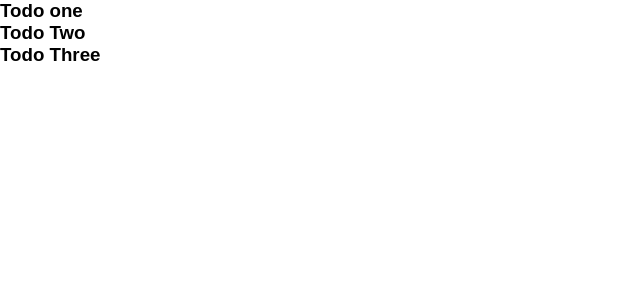
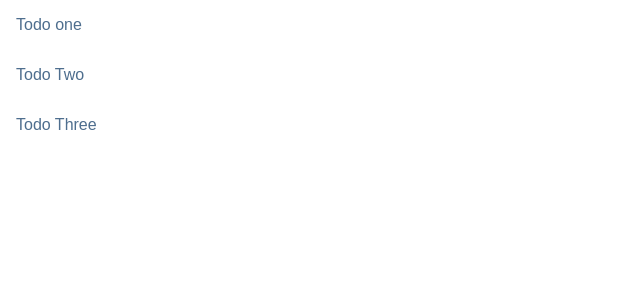
Before and after one commit to ryanwpb/vue-todo-list, a Vue app: page / in a window 1280 px wide. Shown: the top 300 px of the page, without its empty margins (0-640 px from the left). Built offline with nearby package versions, Linux system fonts and the light colour scheme.

Commit message:
Add todo.

```diff
--- /dev/null
+++ b/src/components/TodoItem.vue
@@ -0,0 +1,21 @@
+<template>
+  <div class="todo-item">
+    <p>{{todo.title}}</p>
+  </div>
+</template>
+
+<script>
+export default {
+  name: "TodoItem",
+  props: ["todo"]
+};
+</script>
+
+<style scoped>
+.todo-item {
+  padding: 1rem;
+}
+p {
+  color: #4e6e8e;
+}
+</style>
--- a/src/components/Todos.vue
+++ b/src/components/Todos.vue
@@ -1,14 +1,18 @@
 <template>
   <div>
     <div v-bind:key="todo" v-for="todo in todos">
-      <h3>{{todo.title}}</h3>
+      <TodoItem v-bind:todo="todo" />
     </div>
   </div>
 </template>
 
 <script>
+import TodoItem from "./TodoItem";
 export default {
   name: "Todos",
+  components: {
+    TodoItem
+  },
   props: ["todos"]
 };
 </script>
```
